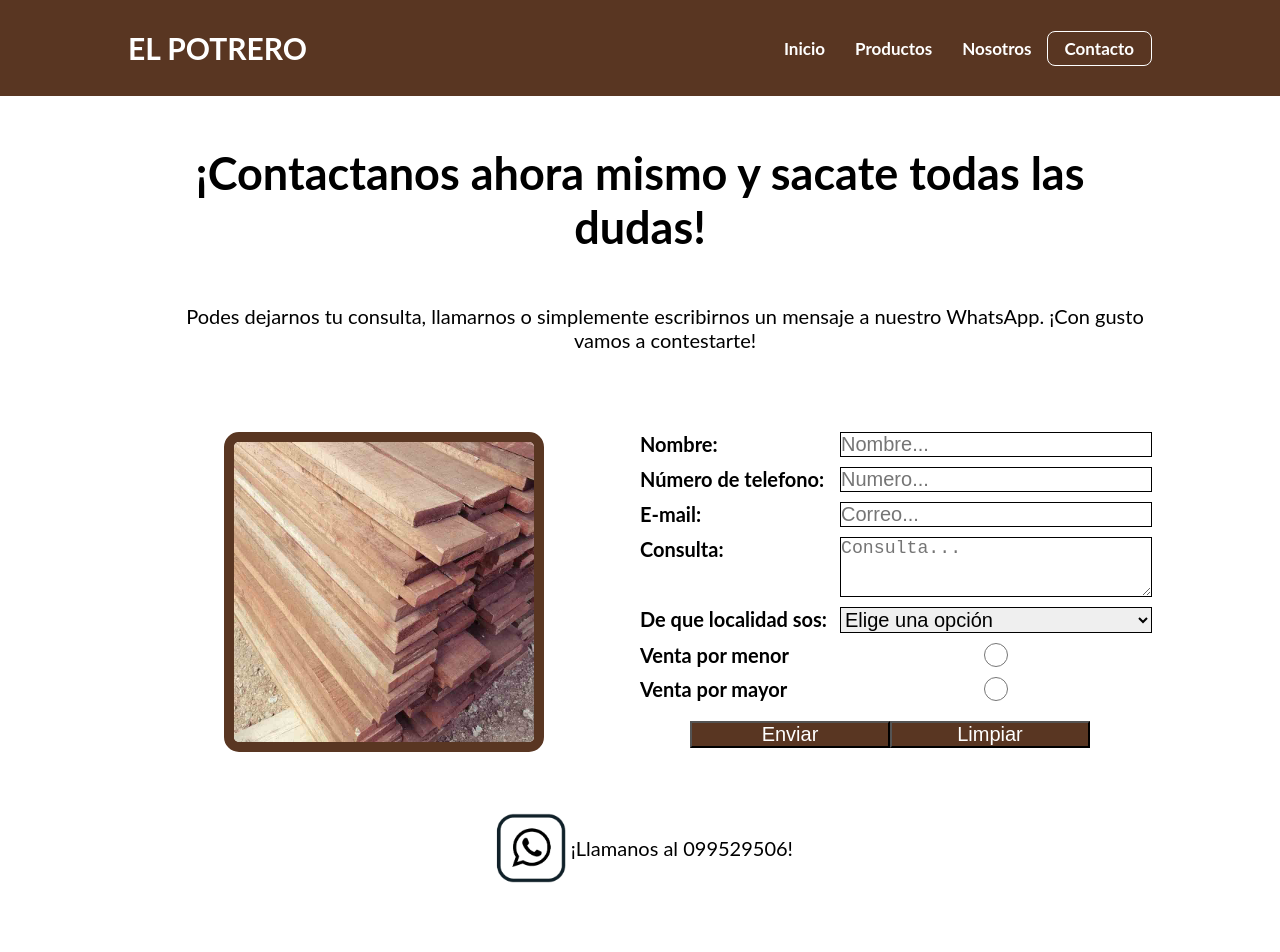
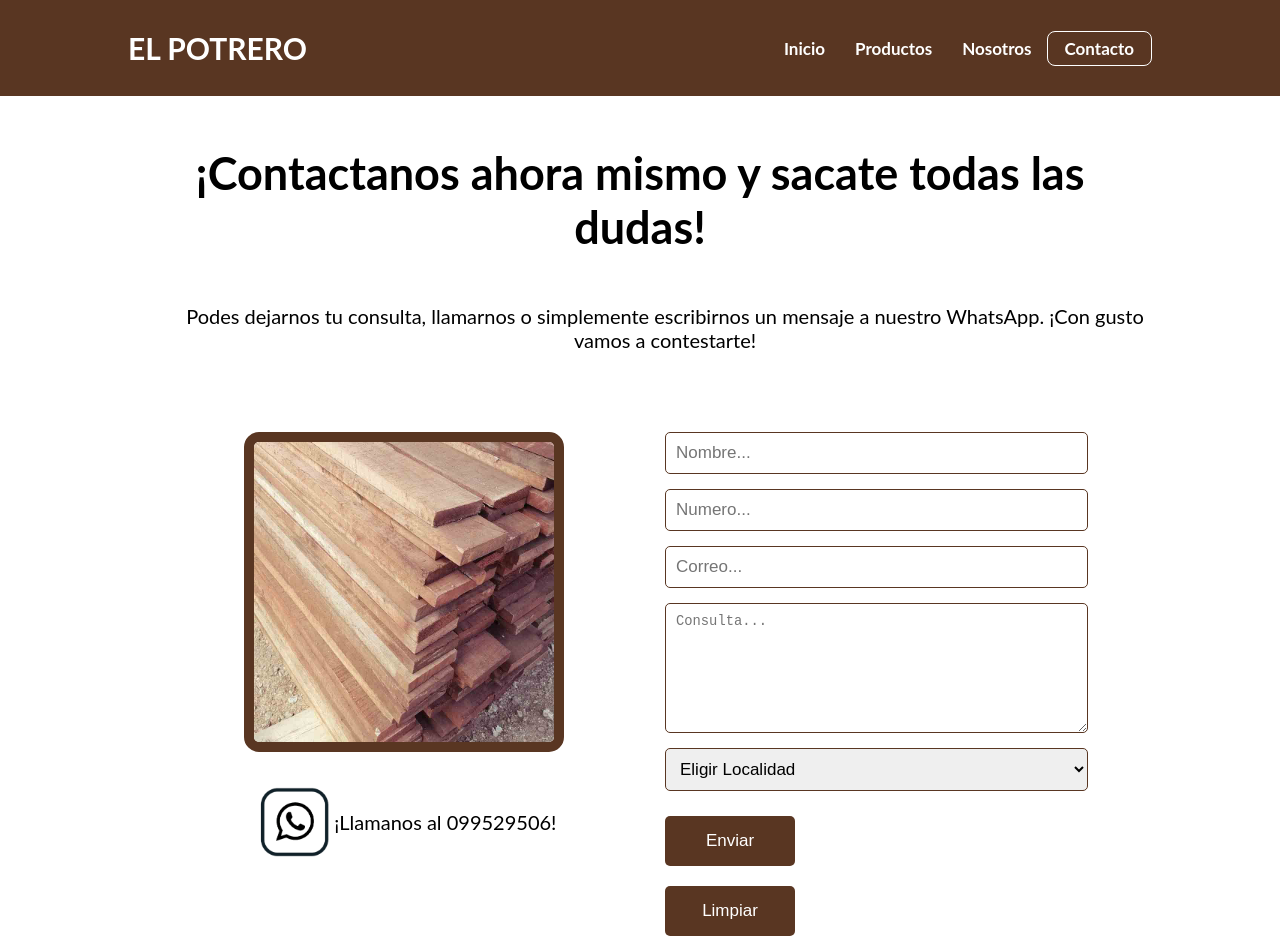
Before and after one commit to mattbidarte/el-potrero-matias-bidarte, a plain HTML site: page pages/contacto.html in a window 1280 px wide. Shown: the top 952 px of the page. Drawn offline with Linux system fonts and the light colour scheme.

Commit message:
mejorando page contacto

```diff
--- a/assets/css/style.css
+++ b/assets/css/style.css
@@ -330,75 +330,79 @@ ul {
     text-align: center;
 }
 
-.mainContacto__section2{
-    margin-top: 10vh;
-    margin: 10vh auto 3vh;
+.mainContacto__section2 {
+    max-width: 70vw;
     display: grid;
     grid-template-columns: repeat(2,1fr);
-    grid-template-rows: 1fr;
-    align-content: center;
-    justify-items: center;
-    font-size: 2em;
-}
+    column-gap: 50px;
+    margin: 80px auto;
 
-.section2__form{
-    display: grid;
-    grid-template-columns: 200px 1fr;
-    grid-row-gap: 10px;
-}
-
-.section2__form label {
-    font-weight: bold;
-}
-
-.section2__form input {
-    width: 100%;
-    font-size: 1em;
-    border: #000 1px solid;
-}
-
-.section2__form button {
-    width: 200px;
-    text-align: center;
-    font-size: 1em;
-    color: #fff;
-    background-color: #593622;
-    margin: 10px 50px;
-
-}
-
-.section2__form textarea {
-    width: 100%;
-    height: 60px;
-    font-size: 1.12em;
-    border: #000 1px solid;
-}
-
-.section2__form select{
-    font-size: 1em;
-    border: #000 1px solid;
-}
-
-.wppbutton{
-    display: flex;
-    flex-direction: row;
-    align-items: center;
-    justify-content: center;
-    margin-top: 50px;
 }
 
 .mainContacto__section2 p {
     font-weight: bold;
 }
 
+.section2__form {
+    display: flex;
+    flex-direction: column;
+    justify-content: center;
+}
+
+.section2__form input, textarea, select {
+    width: 100%;
+    padding: 10px 10px;
+    margin-bottom: 15px;
+    font-size: 1.7em;
+    border: 1px solid #593622;
+    border-radius: 5px;
+}
+
+.section2__form label {
+    font-size: 1.7em;
+}
+
+.section2__form textarea {
+    max-height: 130px;
+    min-height: 130px;
+}
+
+.section2__form button {
+    padding: 15px;
+    font-size: 1.7em;
+    border: none;
+    background-color: #593622;
+    color: #fff;
+    cursor: pointer;
+    width: 130px;
+    margin: 10px 0;
+    border-radius: 5px;
+}
+
+.section2 {
+    display: flex;
+    flex-direction: column;
+    align-items: center;
+}
+
+.section2__wppbutton {
+    display: flex;
+    flex-direction: row;
+    align-items: center;
+    justify-content: center;
+    margin-top: 30px;
+    font-size: 2em;
+    color: #000;
+}
+
+.section2__wppbutton:hover {
+    transform: rotate(5deg);
+}
+
 .wppbutton__wpp {
     height: 80px;
 }
 
-.wppbutton p{
-    font-size: 2em;
-
-}
 /* fin page contacto */
 
 /* inicio page Productos */
@@ -451,6 +455,10 @@ ul {
         grid-template-rows: 1fr;
         grid-row-gap: 5vh;
 
+    }
+
+    .section2__form button {
+        align-self: center;
     }
 
     .wppbutton {
--- a/pages/contacto.html
+++ b/pages/contacto.html
@@ -31,44 +31,43 @@
             </section>
 
             <section class="mainContacto__section2">
-                <img class="section2__img nosotros__img" src="../assets/img/tabla-de-curupay.jpg" alt="Troncos de madera" />
+                <section class="section2">
+                    <img class="section2__img nosotros__img" src="../assets/img/tabla-de-curupay.jpg" alt="Troncos de madera" />
+
+                     <a class="section2__wppbutton" href="https://wa.me/+59899529506" target="_blank" rel="noopener noreferrer">
+                        <img class="wppbutton__wpp" src="../assets/img/wpp-logo.png" alt="Link WhatsApp" />
+                        ¡Llamanos al 099529506!
+                    </a>
+
+
+                </section>
 
                 <form class="section2__form" action="" method="post" enctype="">
-                    <label for="nombre">Nombre:</label>
                     <input type="text" id="nombre" name="nombre" placeholder="Nombre...">
 
-                    <label for="numero">Número de telefono:</label>
                     <input type="number" id="numero" name="numero" placeholder="Numero...">
 
-                    <label for="correo">E-mail:</label>
                     <input type="email" name="correo" id="correo" placeholder="Correo...">
 
-                    <label for="consulta">Consulta:</label>
                     <textarea name="consulta" id="consulta" cols="30" rows="10" placeholder="Consulta..."></textarea>
 
-                    <label for="donde">De que localidad sos:</label>
                     <select name="donde" id="donde">
-                        <option value="Elegir">Elige una opción</option>
+                        <option value="Elegir">Eligir Localidad</option>
                         <option value="Montevideo">Montevideo</option>
                         <option value="Interior">Interior</option>
                     </select>
 
-                    <label for="menor">Venta por menor</label>
+                    <!-- <label for="menor">Venta por menor</label>
                     <input type="radio" name="venta" id="menor">
                     <label for="mayor">Venta por mayor</label>
-                    <input type="radio" name="venta" id="mayor">
+                    <input type="radio" name="venta" id="mayor"> -->
 
                     <button type="submit">Enviar</button>
                     <button type="reset">Limpiar</button>
                 </form>
             </section>
 
-            <section class="wppbutton">
-                <a href="https://wa.me/+59899529506" target="_blank" rel="noopener noreferrer">
-                    <img class="wppbutton__wpp" src="../assets/img/wpp-logo.png" alt="Link WhatsApp" />
-                </a>
-                <p>¡Llamanos al 099529506!</p>
-            </section>
+
 
         </main>
 
```
